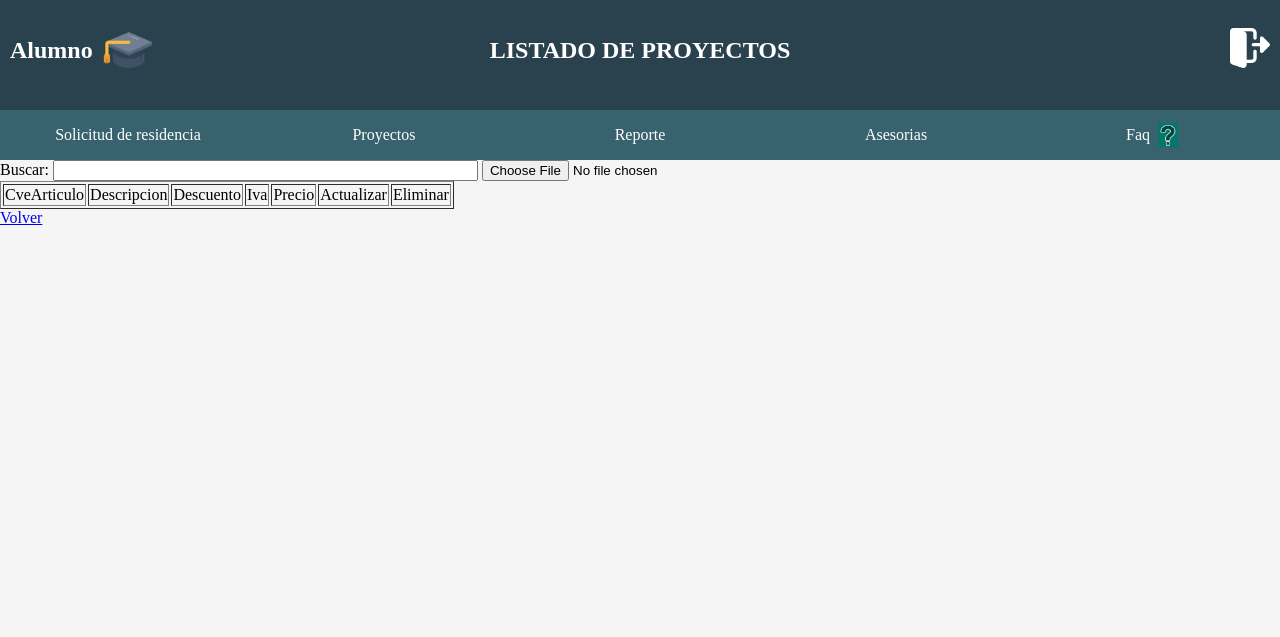
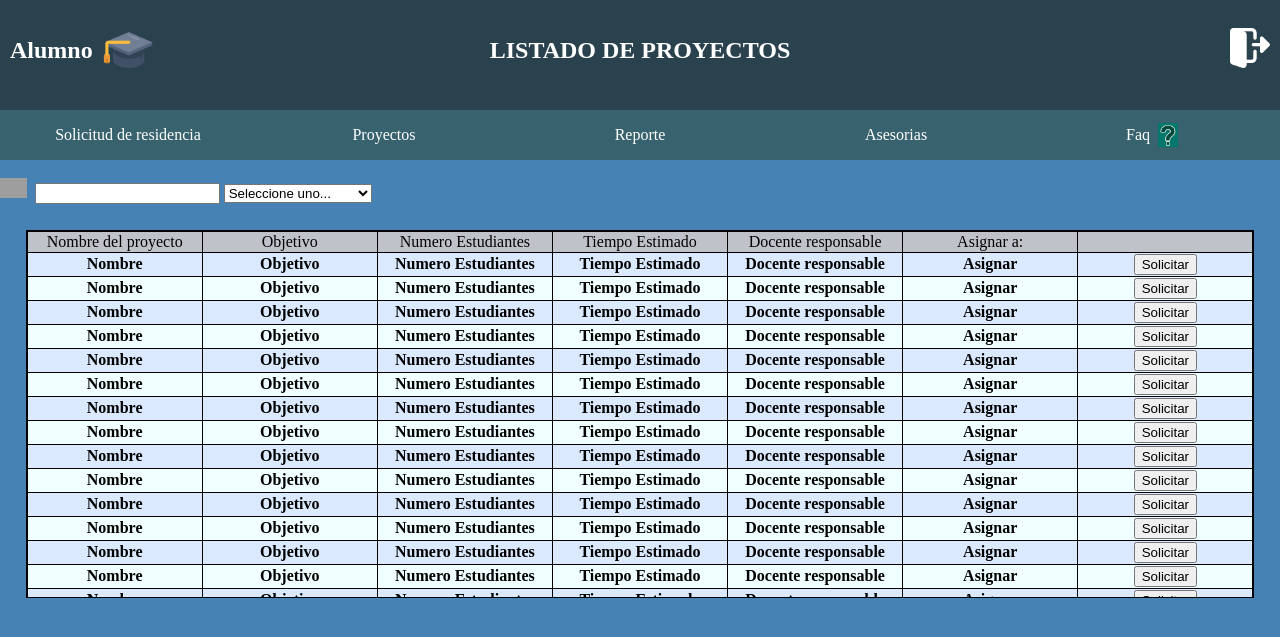
Before and after one commit to lireyes22/Residencias, a PHP site: page /ListadoProyecto.php in a window 1280 px wide. Shown: the top 637 px of the page. Run offline with PHP 8.4, Linux system fonts and the light colour scheme; data that the repository does not hold is empty; grey boxes are pictures that could not be loaded.

Commit message:
Update ListadoProyecto.php

```diff
--- a/ListadoProyecto.php
+++ b/ListadoProyecto.php
@@ -4,6 +4,7 @@
 <head>
     <title>Listado De Proyectos</title>
     <link rel="stylesheet" href="style/style.css">
+    <link rel="stylesheet" href="style/mystyle.css">
 </head>
 
 <body style="margin: 0;">
@@ -30,40 +31,48 @@
             <a href="a.html" class="button-link">Faq &nbsp;<img src="img/pregunta.jpg" width="20px"></a>
         </div>
     </div>
-	<div>
+    <br>
+    <img src="img/lupa.png" height="20" widt="20">&nbsp;&nbsp;<input name='buscar' type='text' size="20" value="" align="right">
 
-		Buscar:&nbsp;<input name='buscar' type='text' size="50" value="">
-
-		 <input type="file" name="archivo" >
-
-		 <body>
-			<table border=1>
-				<head>
-					<td>CveArticulo</td>
-					<td>Descripcion</td>
-					<td>Descuento</td>
-					<td>Iva</td>
-					<td>Precio</td>
-					<td>Actualizar</td>
-					<td>Eliminar</td>
-				</head>
-				<body>
-					<?php foreach ($listaArticulos as $articulo) {?>
+        <select name="Selecion" id="Seleccion">
+        <option value="Enero">Seleccione uno...</option>
+        <option value="Febrero">Objetivo Proyecto</option>
+        <option value="Marzo">Participantes</option>
+        <option value="Abril">Campos</option>
+        <option value="Mayo">Descripción</option>
+        <option value="Junio">Nombre del Proyecto</option>
+      </select>
+      <div id="tabla-scroll">
+    <div id="contenedor-tabla">
+    <table>
             <tr>
-						<td><?php echo $articulo->getCveArticulo() ?></td>
-						<td><?php echo $articulo->getDescripcion() ?></td>
-						<td><?php echo $articulo->getDescuento() ?></td>
-						<td><?php echo $articulo->getIva() ?></td>
-						<td><?php echo $articulo->getPrecio() ?></td>
-						<td><a href="actualizar.php?cveArticulo=<?php echo $articulo->getCveArticulo()?>&accion=a">Actualizar</a> </td>
-						<td><a href="admin_articulo.php?cveArticulo=<?php echo $articulo->getCveArticulo()?>&accion=e">Eliminar</a>   </td>
+                <td class="sticky">Nombre del proyecto</td>
+                <td class="sticky">Objetivo</td>
+                <td class="sticky">Numero Estudiantes</td>
+                <td class="sticky">Tiempo Estimado</td>
+                <td class="sticky">Docente responsable</td>
+                <td class="sticky">Asignar a: </td>
+                <td class="sticky">&nbsp;&nbsp;&nbsp;&nbsp;&nbsp;&nbsp;&nbsp;</td>
             </tr>
-					<?php }?>
-				</body>
+            <tr>
+            <?php
+                $i = 0;
+                while ($i < 100) {
+                    ?>
+                    <tr <?php if($i%2==0) echo "class='par'" ?> >
+                        <th>Nombre</th>
+                        <th>Objetivo</th>
+                        <th>Numero Estudiantes</th>
+                        <th>Tiempo Estimado</th>
+                        <th>Docente responsable</th>
+                        <th>Asignar</th>
+                        <th><input type="submit" value="Solicitar"/></th>
+                    </tr>
+                    <?php
+                    $i++;
+                }
+                ?>
+            </tr>
         </table>
-			<a href="index.html">Volver</a>
-		</body>
     </div>
-
-</body>
-</html>
+    </div>
```
Lines whose indentation alone changed are shown as unchanged.
